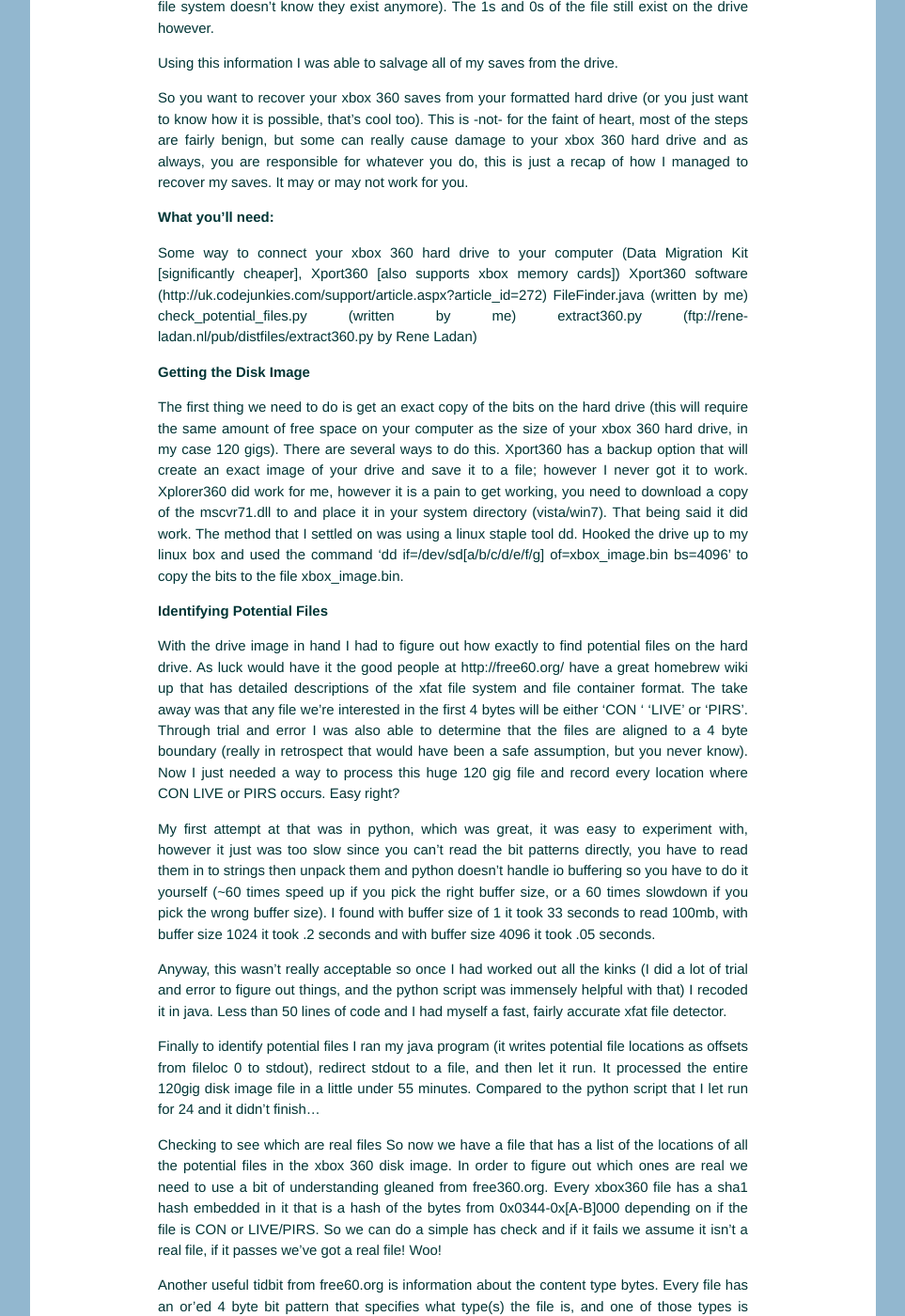
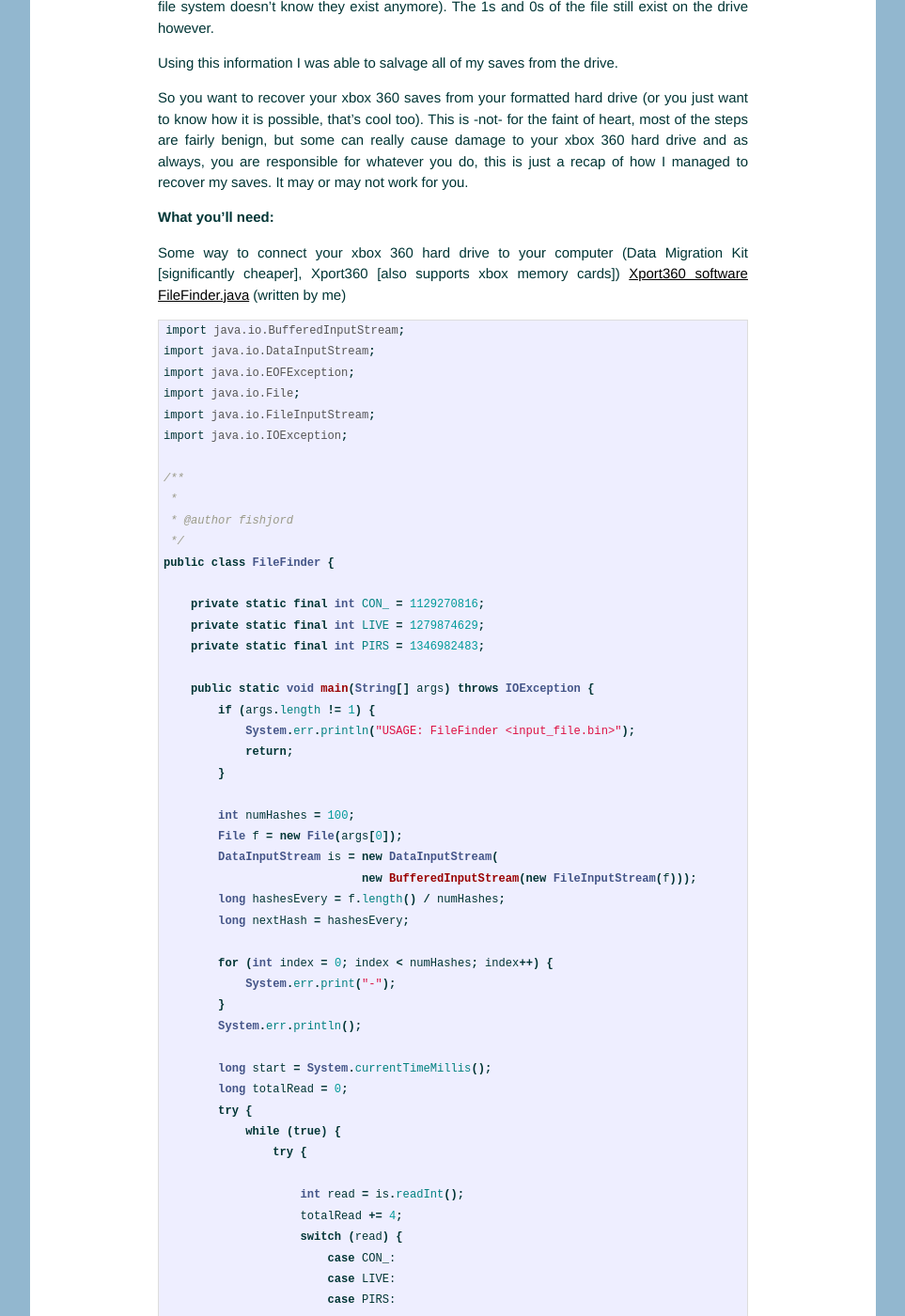
Before and after one commit to fishjord/fishjord.github.io, a Jekyll site: the page built from _posts/2010-09-10-The-power-of-[computer]-science.markdown, in a window 1280 px wide and 1400 px high, scrolled down 539 px. Shown: the whole window at 94% size, without its empty margins (158-1121 px from the left). Built offline with Jekyll 4.4.1, drawn with Linux system fonts in a browser that asks for light colours; some of the changed text lies outside the part shown.

Commit message:
Corrected the publication date, added snippets inline

```diff
--- a/_posts/2010-09-10-The-power-of-[computer]-science.markdown
+++ b/_posts/2010-09-10-The-power-of-[computer]-science.markdown
@@ -9,21 +9,168 @@
 
 First we need to understand that in order to delete something you have to overwrite it several times with random bit patterns.  In reality 'delete' means nothing more than the space that file occupies is marked as free.  The actual 1s and 0s of the file still exist on the drive, intact, until they are over written.
 
-Next we need to know that when a drive is formatted all that happens is a bunch of accounting information is written to the drive, there is no overwriting of any file data...probably, the xbox 360 drive is an extremely simple case, other file systems allow you to vary the block size [smallest amount of space a 'file' can occupy] and other variables that effect where accounting information is written, but if you reformat a drive using the exact same specifications all that should happen is the accounting information is overwritten and your files get unlinked (aka the file system doesn't know they exist anymore).  The 1s and 0s of the file still exist on the drive however.
+Next we need to know that when a drive is formatted all that happens is a bunch of accounting information is written to the drive, there is no overwriting of any file data...probably, the xbox 360 drive is an extremely simple case, other file systems allow you to vary the block size \[smallest amount of space a 'file' can occupy\] and other variables that effect where accounting information is written, but if you reformat a drive using the exact same specifications all that should happen is the accounting information is overwritten and your files get unlinked (aka the file system doesn't know they exist anymore).  The 1s and 0s of the file still exist on the drive however.
 
 Using this information I was able to salvage all of my saves from the drive.
 
 So you want to recover your xbox 360 saves from your formatted hard drive (or you just want to know how it is possible, that's cool too).  This is -not- for the faint of heart, most of the steps are fairly benign, but some can really cause damage to your xbox 360 hard drive and as always, you are responsible for whatever you do, this is just a recap of how I managed to recover my saves.  It may or may not work for you.
 
 ## What you'll need:
-Some way to connect your xbox 360 hard drive to your computer (Data Migration Kit [significantly cheaper], Xport360 [also supports xbox memory cards])
-Xport360 software (http://uk.codejunkies.com/support/article.aspx?article_id=272)
-FileFinder.java (written by me)
-check_potential_files.py (written by me)
-extract360.py (ftp://rene-ladan.nl/pub/distfiles/extract360.py by Rene Ladan)
+Some way to connect your xbox 360 hard drive to your computer (Data Migration Kit \[significantly cheaper\], Xport360 \[also supports xbox memory cards\])
+[Xport360 software](http://uk.codejunkies.com/support/article.aspx?article_id=272)
+[FileFinder.java](/resources/xbox_save_extract/FileFinder.java) (written by me)
+
+{% highlight java %}
+import java.io.BufferedInputStream;
+import java.io.DataInputStream;
+import java.io.EOFException;
+import java.io.File;
+import java.io.FileInputStream;
+import java.io.IOException;
+
+/**
+ *
+ * @author fishjord
+ */
+public class FileFinder {
+
+    private static final int CON_ = 1129270816;
+    private static final int LIVE = 1279874629;
+    private static final int PIRS = 1346982483;
+
+    public static void main(String[] args) throws IOException {
+        if (args.length != 1) {
+            System.err.println("USAGE: FileFinder <input_file.bin>");
+            return;
+        }
+
+        int numHashes = 100;
+        File f = new File(args[0]);
+        DataInputStream is = new DataInputStream(
+                             new BufferedInputStream(new FileInputStream(f)));
+        long hashesEvery = f.length() / numHashes;
+        long nextHash = hashesEvery;
+
+        for (int index = 0; index < numHashes; index++) {
+            System.err.print("-");
+        }
+        System.err.println();
+
+        long start = System.currentTimeMillis();
+        long totalRead = 0;
+        try {
+            while (true) {
+                try {
+
+                    int read = is.readInt();
+                    totalRead += 4;
+                    switch (read) {
+		        case CON_:
+			case LIVE:
+			case PIRS:
+			   System.out.println(read - 4);
+                    }
+
+                    if (totalRead > nextHash) {
+                        System.err.print("#");
+                    }
+                } catch (EOFException ignore) {
+                    break;
+                }
+            }
+        } finally {
+            System.err.println();
+        }
+
+        System.out.println("Read " + totalRead + " bytes in " + (System.currentTimeMillis() - start));
+    }
+}
+
+{% endhighlight %}
+
+[check_potential_files.py](/resources/xbox_save_extract/check_potential_files.py) (written by me)
+
+{% highlight python %}
+#!/usr/bin/python
+
+import hashlib
+import sys
+import time
+import struct
+import os
+import subprocess
+
+reader = open("<path_to_xbox360_hd_img>", "rb")
+
+fileno = 0
+for line in open("file_locations.txt"):
+    line = line.strip()
+    if line == "":
+        continue
+
+    pos = long(line)
+
+    reader.seek(pos)
+    data = reader.read(1024 * 1024 * 4)
+    filetype = data[:4]
+    fileno += 1
+
+    reader.seek(pos)
+    reader.seek(0x32C, 1)
+
+    sha1 = reader.read(20)
+    reader.seek(4, 1)
+
+    if filetype == "CON ":
+        sha1_bytes_length = 0xA000 - 0x0344
+    else:
+        sha1_bytes_length = 0xB000 - 0x0344
+
+    found_sha1 = hashlib.sha1(reader.read(sha1_bytes_length))
+    found_digest = found_sha1.digest()
+
+    if found_digest != sha1:
+        continue
+
+    (mentry_id, content_type) = struct.unpack(">LL", reader.read(8))
+
+    content_types = []
+    if content_type == 0:
+        content_types.append("(no type)")
+    if content_type & 0x00000001:
+        content_types.append("Game save")
+    if content_type & 0x00000002:
+        content_types.append("Game add-on")
+    if content_type & 0x00030000:
+        content_types.append("Theme")
+    if content_type & 0x00090000:
+        content_types.append("Video clip")
+    if content_type & 0x000C0000:
+        content_types.append("Game trailer")
+    if content_type & 0x000D0000:
+        content_types.append("XBox Live Arcade")
+    if content_type & 0x00010000:
+        content_types.append("Gamer profile")
+    if content_type & 0x00020000:
+        content_types.append("Gamer picture")
+    if content_type & 0x00040000:
+        content_types.append("System update")
+
+    print fileno, filetype, pos, ",".join(content_types), found_sha1.hexdigest()
+
+    if "Game save" in content_types and filetype == "CON ":
+        out = open("file%s.bin" % fileno, "wb")
+        out.write(data)
+        out.close()
+
+        subprocess.call(["./extract360.py", "file%s.bin" % fileno])
+
+{% endhighlight %}
+
+[extract360.py](ftp://rene-ladan.nl/pub/distfiles/extract360.py) by Rene Ladan
 
 ## Getting the Disk Image
-The first thing we need to do is get an exact copy of the bits on the hard drive (this will require the same amount of free space on your computer as the size of your xbox 360 hard drive, in my case 120 gigs).  There are several ways to do this.  Xport360 has a backup option that will create an exact image of your drive and save it to a file; however I never got it to work.  Xplorer360 did work for me, however it is a pain to get working, you need to download a copy of the mscvr71.dll to and place it in your system directory (vista/win7).  That being said it did work.  The method that I settled on was using a linux staple tool dd.  Hooked the drive up to my linux box and used the command 'dd if=/dev/sd[a/b/c/d/e/f/g] of=xbox_image.bin bs=4096' to copy the bits to the file xbox_image.bin.
+The first thing we need to do is get an exact copy of the bits on the hard drive (this will require the same amount of free space on your computer as the size of your xbox 360 hard drive, in my case 120 gigs).  There are several ways to do this.  Xport360 has a backup option that will create an exact image of your drive and save it to a file; however I never got it to work.  Xplorer360 did work for me, however it is a pain to get working, you need to download a copy of the mscvr71.dll to and place it in your system directory (vista/win7).  That being said it did work.  The method that I settled on was using a linux staple tool dd.  Hooked the drive up to my linux box and used the command 'dd if=/dev/sd\[a/b/c/d/e/f/g\] of=xbox_image.bin bs=4096' to copy the bits to the file xbox_image.bin.
 
 ## Identifying Potential Files
 With the drive image in hand I had to figure out how exactly to find potential files on the hard drive.  As luck would have it the good people at http://free60.org/ have a great homebrew wiki up that has detailed descriptions of the xfat file system and file container format.  The take away was that any file we're interested in the first 4 bytes will be either 'CON ' 'LIVE' or 'PIRS'.  Through trial and error I was also able to determine that the files are aligned to a 4 byte boundary (really in retrospect that would have been a safe assumption, but you never know).  Now I just needed a way to process this huge 120 gig file and record every location where CON  LIVE or PIRS occurs.  Easy right?
```
Also changed, not shown: other parts of _posts/2010-09-10-The-power-of-[computer]-science.markdown (+4 -4 lines).
